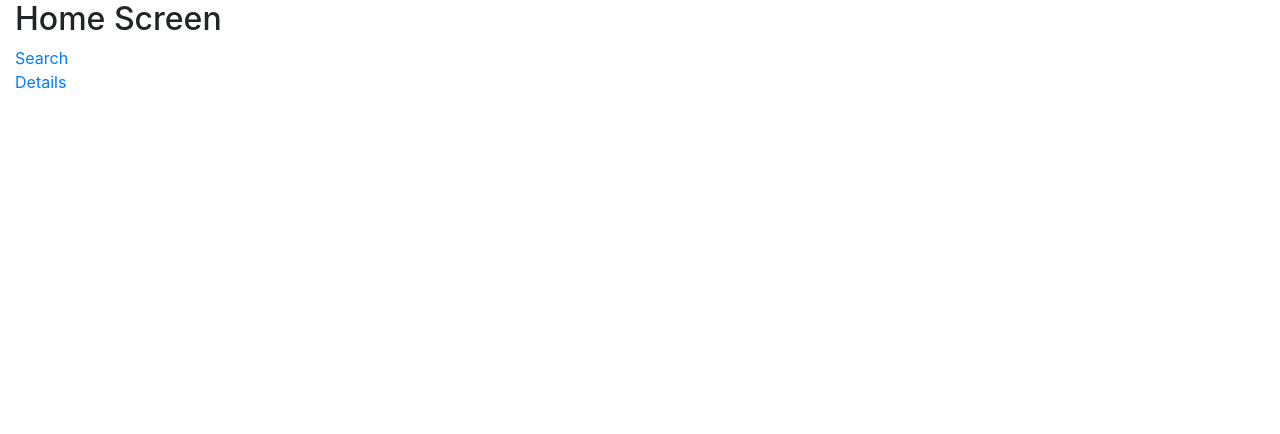
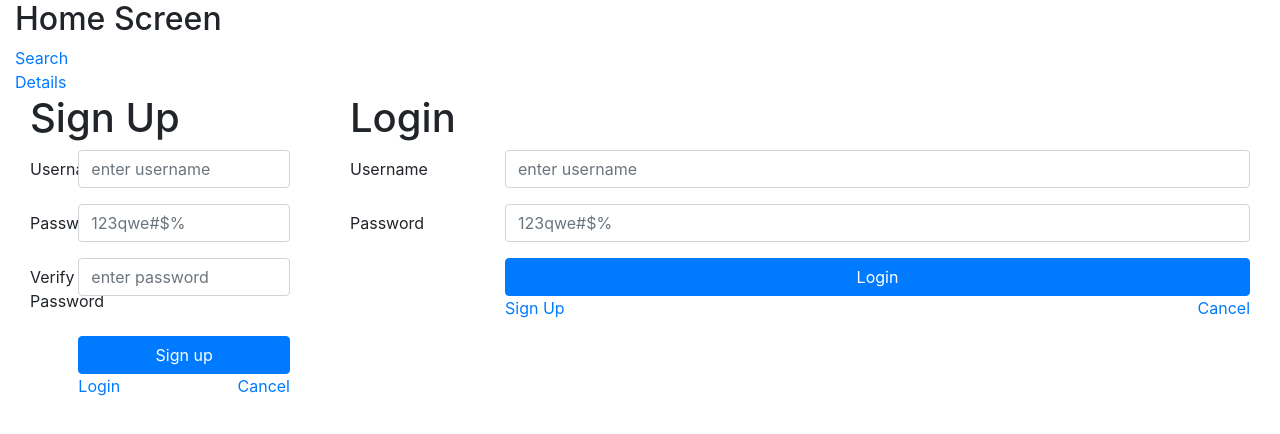
Before and after one commit to slntpts/slntpts-wbdv-sp21-01-s-toptas-project-thim-react, a React (Create React App) app: page / in a window 1280 px wide. Shown: the top 434 px of the page. Built offline with nearby package versions, Linux system fonts and the light colour scheme.

Commit message:
login and sign up pages are added

```diff
--- a/src/App.js
+++ b/src/App.js
@@ -4,7 +4,8 @@ import SearchScreen from "./components/search-screen";
 import DetailsScreen from "./components/details-screen";
 import HomeScreen from "./components/home-screen";
 import {BrowserRouter, Route} from "react-router-dom";
-
+import LoginScreen from "./components/login-screen";
+import RegisterScreen from "./components/register-screen";
 
 function App() {
   return (
@@ -13,11 +14,17 @@ function App() {
           <Route path="/" exact={true}>
               <HomeScreen/>
           </Route>
-          <Route path={["/search", "/search/:text"]} exact={true}>
+          <Route path={["/home", "/search/:text"]} exact={true}>
               <SearchScreen/>
           </Route>
           <Route path = "/details/:imageID" exact={true}>
               <DetailsScreen/>
+          </Route>
+          <Route path="/register" exact={true}>
+              <RegisterScreen/>
+          </Route>
+          <Route path="/login" exact={true}>
+              <LoginScreen/>
           </Route>
       </BrowserRouter>
     </div>
--- a/src/components/home-screen.js
+++ b/src/components/home-screen.js
@@ -1,8 +1,28 @@
 import React from 'react'
 import {Link} from "react-router-dom"
+import RegisterScreen from "./register-screen";
+import LoginScreen from "./login-screen";
+import {Provider} from "react-redux";
+import {combineReducers, createStore} from "redux";
+import userReducer from "../reducers/user-reducer";
+import imageReducer from "../reducers/image-reducer";
+
+
+const reducer = combineReducers({
+    //combine all reducer in one single reducer, as map-value pairs. We will determine which one we are gonna use.
+    //and once we do that we provide reducer as a top reducer to the createStore.
+    imageReducer: imageReducer,
+    userReducer: userReducer
+})
+
+const store = createStore(reducer)//we grab the store from module reducer.
+//STEP2- and store goes to the <ModuleList/> below
 
 const HomeScreen = () => {
     return (
+
+        <Provider store={store}>
+
             <div>
                 <h2>Home Screen</h2>
                 <Link to="/search">
@@ -13,6 +33,18 @@ const HomeScreen = () => {
                     Details
                 </Link>
             </div>
+
+            <div className="row">
+                <div className="col-3">
+                    <RegisterScreen/>
+                </div>
+                <div className="col-9">
+                    <LoginScreen/>
+                </div>
+            </div>
+
+            <br/>
+        </Provider>
     )
 }
 
--- /dev/null
+++ b/src/components/login-screen.js
@@ -0,0 +1,77 @@
+import React, {useState} from 'react'
+import {connect} from "react-redux";
+import userService from '../services/user-service'
+
+const LoginScreen = (
+    {
+        findUser,
+    }) => {
+    const [usernameValue, setUsernameValue] = useState("");
+    const [passwordValue, setPasswordValue] = useState("");
+    return (
+        <>
+            <div className="container">
+                <h1>Login</h1>
+                <form>
+                    <div className="form-group row">
+                        <label htmlFor="username" className="col-sm-2 col-form-label">
+                            Username </label>
+                        <div className="col-sm-10">
+                            <input className="form-control wbdv-field wbdv-username"
+                                   id="username"
+                                   placeholder="enter username"
+                                   onChange={(e) => setUsernameValue(e.target.value)}>
+                            </input>
+                        </div>
+                    </div>
+
+                    <div className="mb-3 row">
+                        <label htmlFor="inputPassword" className="col-sm-2 col-form-label">
+                            Password
+                        </label>
+                        <div className="col-sm-10">
+                            <input type="password"
+                                   className="form-control"
+                                   id="inputPassword" placeholder="123qwe#$%"
+                                   onChange={(e) => setPasswordValue(e.target.value)}>
+                            </input>
+                        </div>
+                    </div>
+
+                    <div className="form-group row">
+                        <label className="col-sm-2 col-form-label"></label>
+                        <div className="col-sm-10">
+                            <a onClick={() => {
+                                findUser(usernameValue, passwordValue)
+                            }}className="btn btn-primary btn-block wbdv-login"
+                               href="../home">Login</a>
+                            <div className="row">
+                                <div className="col-6">
+                                    <a href="../register">Sign Up</a>
+                                    {/*TODO: If successful redirect to home page with user token, otherwise stay in the register page*/}
+                                </div>
+                                <div className="col-6">
+                                    <a href="../index.html" className="float-right">Cancel</a>
+                                </div>
+                            </div>
+                        </div>
+                    </div>
+                </form>
+            </div>
+        </>
+    )
+}
+
+const stpm = (state) => {}
+
+const dtpm = (dispatch) => ({
+    findUser: (username, password) => {
+        userService.retrieveUser(username, password)
+            .then(user => dispatch({
+                type: "FIND_USER",
+                user: user
+            }))
+    }
+})
+
+export default connect(stpm, dtpm) (LoginScreen)
--- /dev/null
+++ b/src/components/register-screen.js
@@ -0,0 +1,98 @@
+import React, {useState} from 'react'
+import {connect} from "react-redux";
+import userService from '../services/user-service'
+
+const RegisterScreen = (
+    {
+        createUser,
+    }) => {
+    const [usernameValue, setUsernameValue] = useState("");
+    const [passwordValue, setPasswordValue] = useState("");
+    const [verifyPasswordValue, setVerifyPasswordValue] = useState("");//TODO: use to check if password and ver password are same
+    return (
+        <>
+            <div className="container">
+                <h1>Sign Up</h1>
+                <form>
+                    <div className="form-group row">
+                        <label htmlFor="username" className="col-sm-2 col-form-label">
+                            Username </label>
+                        <div className="col-sm-10">
+                            <input className="form-control wbdv-field wbdv-username"
+                                   id="username"
+                                   placeholder="enter username"
+                                   onChange={(e) => setUsernameValue(e.target.value)}>
+                            </input>
+                        </div>
+                    </div>
+
+                    <div className="mb-3 row">
+                        <label htmlFor="inputPassword" className="col-sm-2 col-form-label">
+                            Password
+                        </label>
+                        <div className="col-sm-10">
+                            <input type="password"
+                                   className="form-control"
+                                   id="inputPassword" placeholder="123qwe#$%"
+                                   onChange={(e) => setPasswordValue(e.target.value)}>
+                            </input>
+                        </div>
+                    </div>
+
+                    <div className="mb-3 row">
+                        <label htmlFor="inputVerifyPassword" className="col-sm-2 col-form-label">
+                            Verify Password
+                        </label>
+                        <div className="col-sm-10">
+                            <input type="password"
+                                   className="form-control"
+                                   id="inputVerifyPassword" placeholder="enter password"
+                                   onChange={(e) => setVerifyPasswordValue(e.target.value)}>
+                            </input>
+                        </div>
+                    </div>
+
+                    <div className="form-group row">
+                        <label className="col-sm-2 col-form-label"></label>
+                        <div className="col-sm-10">
+                            <a onClick={() => {
+                                createUser(usernameValue, passwordValue, verifyPasswordValue)
+                            }}className="btn btn-primary btn-block wbdv-login"
+                               href="../login">Sign up</a>
+                            {/*TODO: If successful redirect to home page with user token, otherwise stay in the register page*/}
+                            <div className="row">
+                                <div className="col-6">
+                                    <a href="../login">Login</a>
+                                </div>
+                                <div className="col-6">
+                                    <a href="../index.html" className="float-right">Cancel</a>
+                                </div>
+                            </div>
+                        </div>
+                    </div>
+                </form>
+            </div>
+        </>
+    )
+}
+
+const stpm = (state) => {}
+
+const dtpm = (dispatch) => ({
+    createUser: (username, password, verifyPassword) => {
+
+        if(password != verifyPassword) {
+            alert("PASSWORDS DO NOT MATCH!!")
+        }
+        else {
+
+            userService.createUser({username: username, password: password})
+                .then(user => dispatch({
+                    type: "CREATE_USER",
+                    user: user
+                }))
+        }
+    }
+})
+
+export default connect(stpm, dtpm) (RegisterScreen)
--- /dev/null
+++ b/src/reducers/user-reducer.js
@@ -0,0 +1,25 @@
+import React from 'react'
+
+const initialState = {
+    user: {}
+}
+
+const userReducer = (state = initialState, action) => {
+    switch (action.type){
+
+        case "CREATE_USER":
+            return{
+                ...state,
+                user: action.user
+            }
+        case "FIND_USER":
+            return{
+                ...state,
+                user: action.user
+            }
+        default:
+            return state
+    }
+}
+
+export default userReducer
--- /dev/null
+++ b/src/services/user-service.js
@@ -0,0 +1,27 @@
+const USERS_URL = "TODO";
+
+export const createUser = (user) =>
+    fetch(USERS_URL, {
+        method: 'POST',
+        body: JSON.stringify(user),
+        headers: {
+            'content-type': 'application/json'
+        }
+    })
+        .then(response => response.json())
+
+export const retrieveUser = (username, password) =>
+    fetch(`${USERS_URL}/${username}/${password}`)
+        .then(response => response.json())
+
+export const deleteUser = (userId) =>
+    fetch(`${USERS_URL}/${userId}`, {
+        method: 'DELETE'
+    })
+        .then(response => response.json())
+
+export default {
+    createUser,
+    retrieveUser,
+    deleteUser: deleteUser
+}
```
Lines whose indentation alone changed are shown as unchanged.
